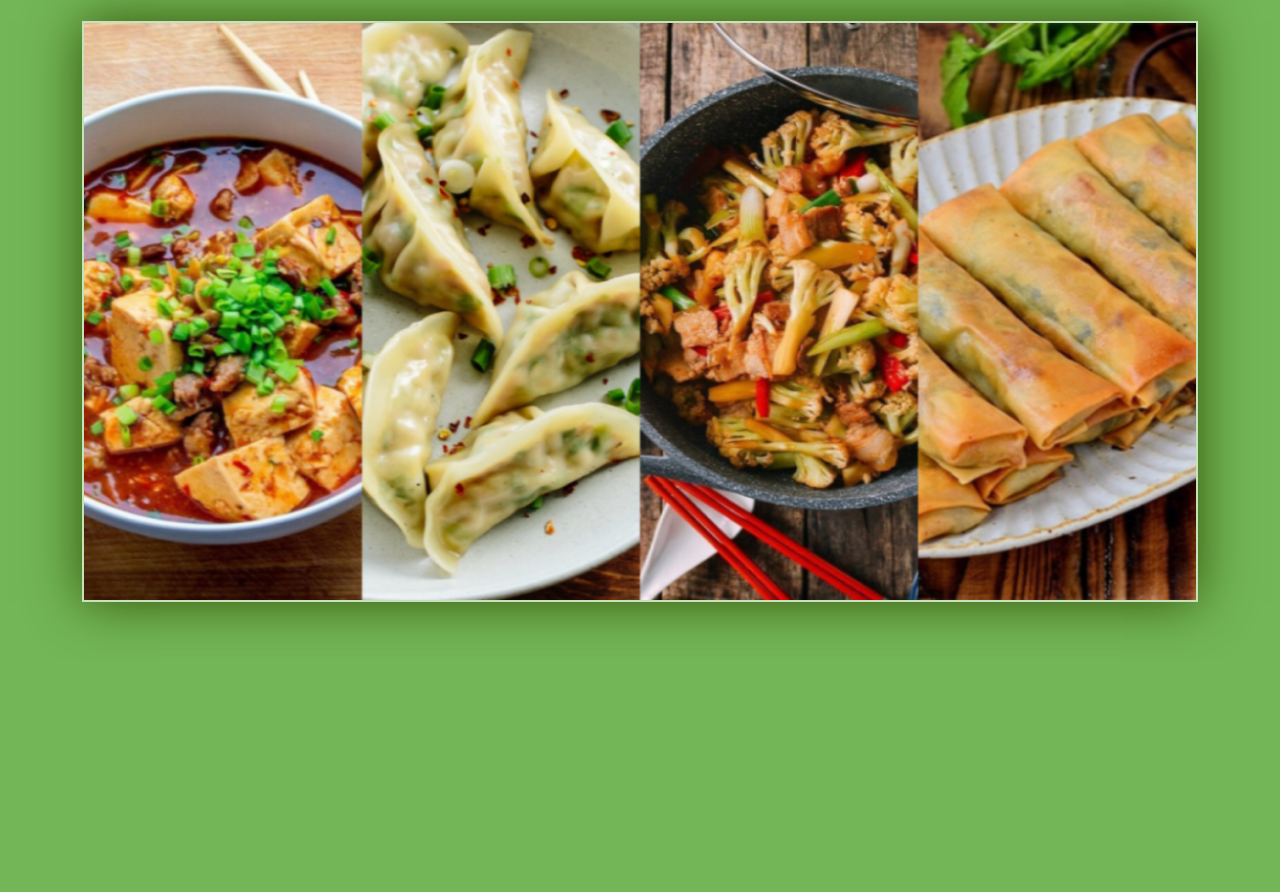
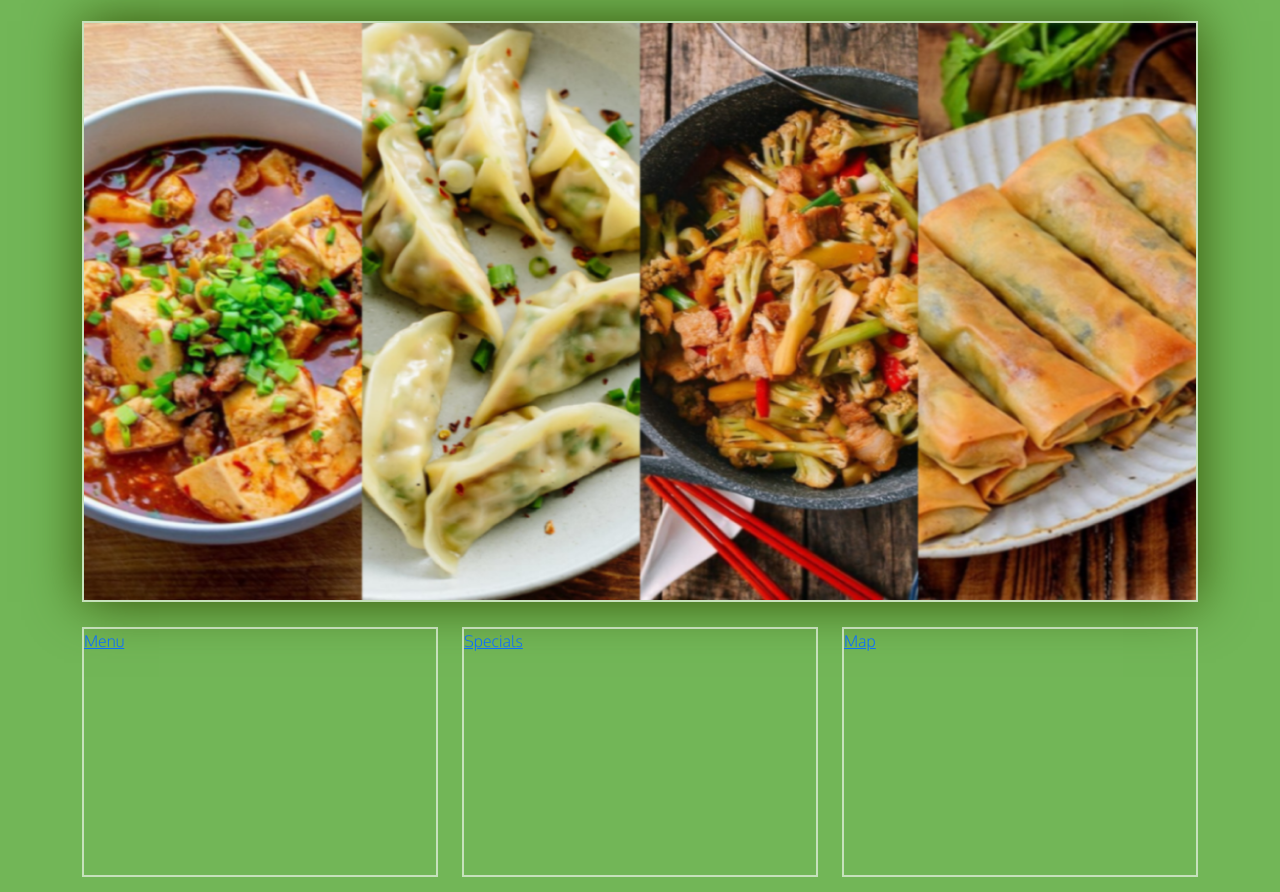
Before and after one commit to LuisCorrea1/Restaurant-Landing-Page, a plain HTML site: page index.html in a window 1280 px wide. Shown: the part 140-1032 px from the top of the page. Before the commit the page ends 800 px from the top, so only its background shows below. Drawn offline with nearby package versions, Linux system fonts and the light colour scheme.

Commit message:
7)Navigation tiles positioning

```diff
--- a/css/style.css
+++ b/css/style.css
@@ -71,6 +71,21 @@ h1 {
     box-shadow: 0 0 50px #345204;
     border: 2px solid #ffffff98;
   }
+.row {
+    padding-top: 25px;
+}
+#menu-tile, #specials-tile, #map-tile {
+    height: 250px;
+    width: 100%;
+    margin-bottom: 15px;
+    position: relative;
+    border: 2px solid #ffffff98;
+    overflow: hidden;
+}
+
+#menu-tile:hover, #specials-tile:hover, #map-tile:hover {
+    box-shadow: 0 1px 5px 1px #cccccc;
+}
 
 /*------- MEDIA  Queries --------------- */
 
--- a/index.html
+++ b/index.html
@@ -45,11 +45,30 @@
     </header>
       <!-- END OF HEADER -->
 
-      <!-- JUMBOTRON -->
   <div class="container" id="main-content">
+    <!-- JUMBOTRON -->
     <div class="jumbotron">
       <img class="img-fluid" src="./Images/Jumbotron/Jumbo1.png" alt="Jumbo1" class="d-block d-sm-none">
     </div>
+    <!-- END JUMBOTRON -->
+
+    <!-- NAV TILES -->
+    <div class="row" id="home-tiles">
+      <div class="col-md-4 col-sm-6 col-12">
+        <a href="menu-category.html"><div id="menu-tile"><span>Menu</span></div></a>
+      </div>
+      <div class="col-md-4 col-sm-6 col-12">
+        <a href="special-category.html"><div id="specials-tile"><span>Specials</span></div></a>
+      </div>
+      <div class="col-md-4 col-sm-12 col-12">
+        <a href="" target="_blank">
+          <div id="map-tile">
+            <span>Map</span>
+          </div>
+        </a>
+      </div>
+    </div>
+    <!-- END TAB TILES -->
   </div>
 <!-- Bootsrap JS -->
  <script src="https://cdn.jsdelivr.net/npm/bootstrap@5.0.2/dist/js/bootstrap.bundle.min.js" integrity="sha384-MrcW6ZMFYlzcLA8Nl+NtUVF0sA7MsXsP1UyJoMp4YLEuNSfAP+JcXn/tWtIaxVXM" crossorigin="anonymous"></script>
```
